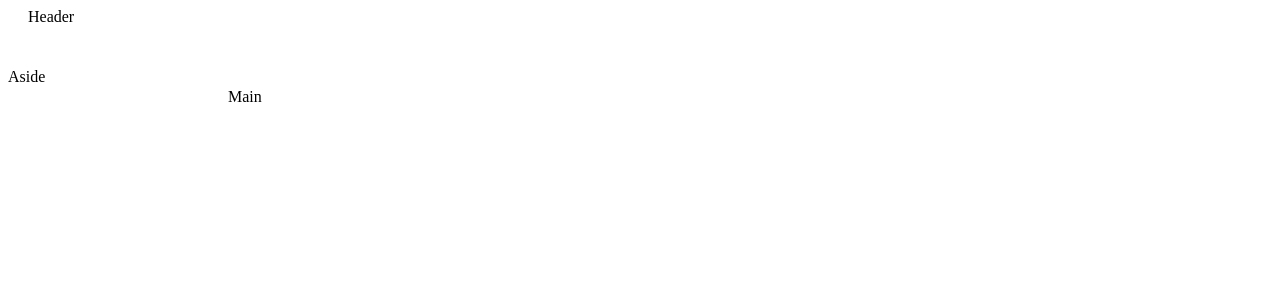
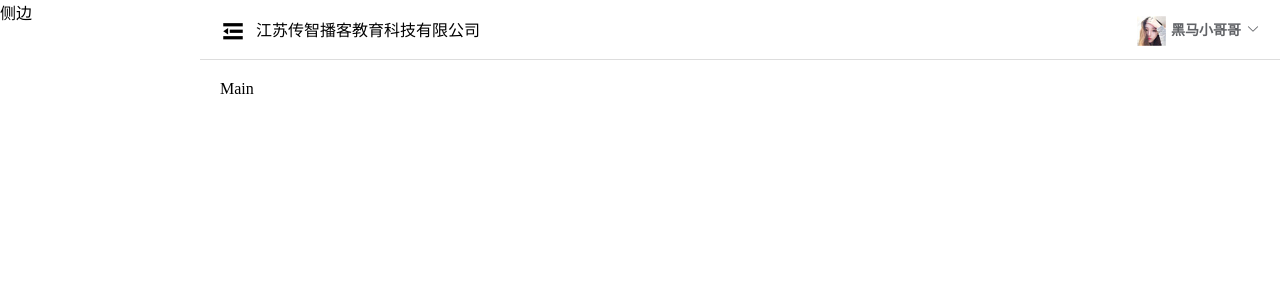
Before and after one commit to 1612519774/hm_toutiao, a Vue app: page /#/ in a window 1280 px wide. Shown: the top 300 px of the page. Built offline with nearby package versions, Linux system fonts and the light colour scheme.

Commit message:
头部完成

```diff
--- a/src/views/home/index.vue
+++ b/src/views/home/index.vue
@@ -1,18 +1,51 @@
 <template>
-<el-container>
-  <el-header>Header</el-header>
-  <el-container>
-    <el-aside width="200px">Aside</el-aside>
-    <el-main>Main</el-main>
+  <el-container class="home-container">
+    <el-aside width="200px">
+       侧边
+    </el-aside>
+    <el-container>
+      <el-header class="my-header">
+        <span class="el-icon-s-fold"></span>
+        <span class="text">江苏传智播客教育科技有限公司</span>
+        <el-dropdown  style=" float: right">
+  <span class="el-dropdown-link">
+      <img src="../../assets/images/avatar.jpg" style=" vertical-align: middle" with='30px' height='30px' >
+      <b style=" vertical-align: middle;padding-left:5px">黑马小哥哥</b>
+    <i class="el-icon-arrow-down el-icon--right"></i>
+  </span>
+  <el-dropdown-menu slot="dropdown">
+    <el-dropdown-item>个人设置</el-dropdown-item>
+    <el-dropdown-item>退出登录</el-dropdown-item>
+  </el-dropdown-menu>
+</el-dropdown>
+      </el-header>
+      <el-main>Main</el-main>
+    </el-container>
   </el-container>
-</el-container>
 </template>
 <script>
-export default {
-
-}
+export default {}
 </script>
 
-<style>
+<style lang="less">
+.home-container {
+  height: 100%;
+  width: 100%;
+  position: absolute;
+  top: 0;
+  left: 0;
+  .my-header {
+    border-bottom: 1px solid #ddd;
+    line-height: 60px;
+    .el-icon-s-fold {
+      font-size: 26px;
+      vertical-align: middle;
 
+    }
+    .text{
+        padding-left: 10px;
+        vertical-align: middle;
+    }
+  }
+}
 </style>
```
